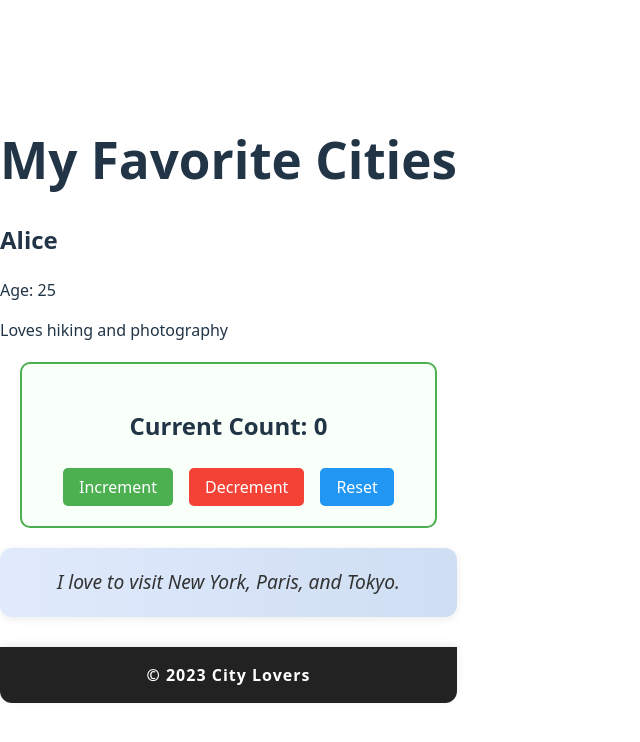
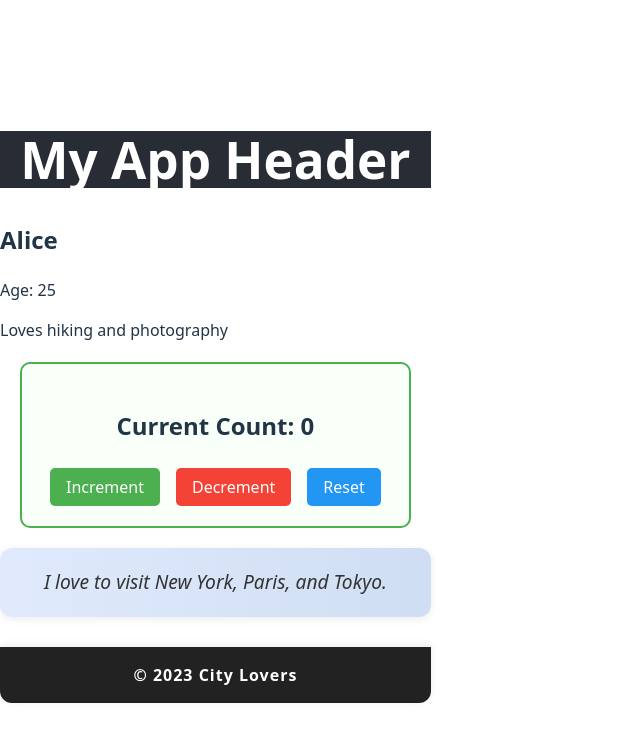
Before and after one commit to kayongest/alx-fe-reactjs, a React (Vite) app in the folder alx-react-app-new/: page / in a window 1280 px wide. Shown: the top 742 px of the page, without its empty margins (0-640 px from the left). Built offline with nearby package versions, Linux system fonts and the light colour scheme.

Commit message:
Update Header.jsx

```diff
--- a/alx-react-app-new/src/Header.jsx
+++ b/alx-react-app-new/src/Header.jsx
@@ -2,8 +2,8 @@ import React from 'react';
 
 export default function Header() {
   return (
-    <header>
-      <h1>My Favorite Cities</h1>
+    <header style={{ backgroundColor: '#282c34', color: 'white', textAlign: 'center' }}>
+      <h1>My App Header</h1>
     </header>
   );
 }
```
Also changed, not shown: alx-react-app-new/src/components/Header.jsx (+8 -7 lines).
